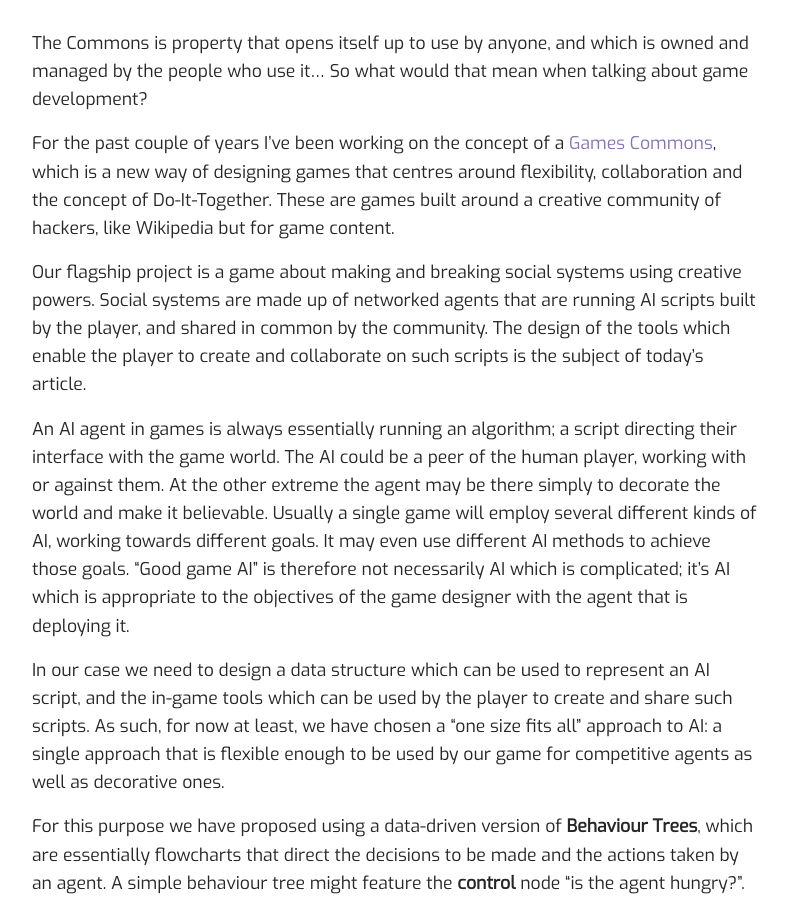
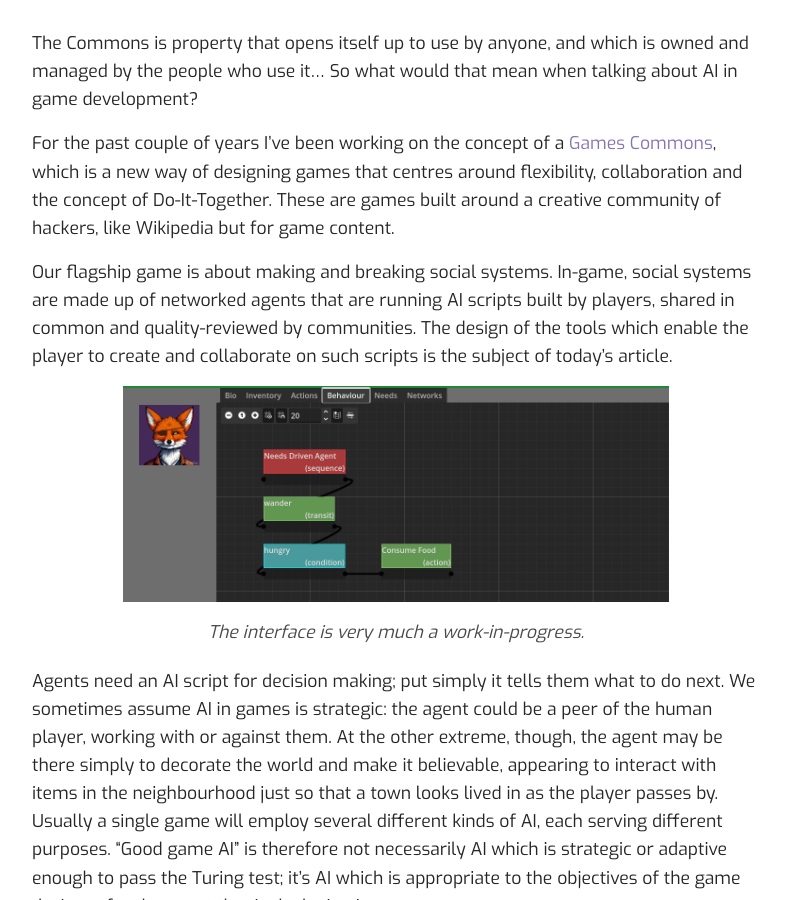
Before and after one commit to calummackervoy/calummackervoy.github.io, a Jekyll site: the page built from en/_posts/2025-07-02-behaviour-trees.md, in a window 1280 px wide and 900 px high, scrolled down 609 px. Shown: the whole window, without its empty margins (244-1032 px from the left). Built offline with Jekyll 4.4.1, drawn with Linux system fonts in a browser that asks for light colours; some of the changed text lies outside the part shown.

Commit message:
Re-written introduction to Behaviour Trees article

```diff
--- a/en/_posts/2025-07-02-behaviour-trees.md
+++ b/en/_posts/2025-07-02-behaviour-trees.md
@@ -8,21 +8,24 @@ lang-ref: commons-behaviour-trees
 header_image: '/assets/img/post_headers/03.jpg'
 ---
 
-The Commons is property that opens itself up to use by anyone, and which is owned and managed by the people who use it... So what would that mean when talking about game development?
+The Commons is property that opens itself up to use by anyone, and which is owned and managed by the people who use it... So what would that mean when talking about AI in game development?
 
 For the past couple of years I've been working on the concept of a [Games Commons](https://gamescommons.com/), which is a new way of designing games that centres around flexibility, collaboration and the concept of Do-It-Together. These are games built around a creative community of hackers, like Wikipedia but for game content.
 
-Our flagship project is a game about making and breaking social systems using creative powers. Social systems are made up of networked agents that are running AI scripts built by the player, and shared in common by the community. The design of the tools which enable the player to create and collaborate on such scripts is the subject of today's article.
+Our flagship game is about making and breaking social systems. In-game, social systems are made up of networked agents that are running AI scripts built by players, shared in common and quality-reviewed by communities. The design of the tools which enable the player to create and collaborate on such scripts is the subject of today's article.
 
-An AI agent in games is always essentially running an algorithm; a script directing their interface with the game world. The AI could be a peer of the human player, working with or against them. At the other extreme the agent may be there simply to decorate the world and make it believable. Usually a single game will employ several different kinds of AI, working towards different goals. It may even use different AI methods to achieve those goals. "Good game AI" is therefore not necessarily AI which is complicated; it's AI which is appropriate to the objectives of the game designer with the agent that is deploying it.
+<img src="{{ '/assets/img/post_assets/behaviour-trees/simpolis-bt-interface.png' | absolute_url }}" class="blog-centred-image" alt="The Heads Up Display of Sim Polis, showing the portrait of a humanoid Fox and a number of tabs for the basic information, inventory and behaviours of the Fox. The selected tab shows a grid with a number of branching nodes, the AI behaviour script for the character" />
+<p class="image-caption">The interface is very much a work-in-progress.</p>
 
-In our case we need to design a data structure which can be used to represent an AI script, and the in-game tools which can be used by the player to create and share such scripts. As such, for now at least, we have chosen a "one size fits all" approach to AI: a single approach that is flexible enough to be used by our game for competitive agents as well as decorative ones.
+Agents need an AI script for decision making; put simply it tells them what to do next. We sometimes assume AI in games is strategic: the agent could be a peer of the human player, working with or against them. At the other extreme, though, the agent may be there simply to decorate the world and make it believable, appearing to interact with items in the neighbourhood just so that a town looks lived in as the player passes by. Usually a single game will employ several different kinds of AI, each serving different purposes. "Good game AI" is therefore not necessarily AI which is strategic or adaptive enough to pass the Turing test; it's AI which is appropriate to the objectives of the game designer for the agent that is deploying it.
 
-For this purpose we have proposed using a data-driven version of **Behaviour Trees**, which are essentially flowcharts that direct the decisions to be made and the actions taken by an agent. A simple behaviour tree might feature the **control** node "is the agent hungry?". If the agent is hungry, it would execute the action node: "eat something". If the agent is not hungry, it would follow the other side of the tree.
+The design of Sim Polis revolves around flexible systems that are evolving with player interaction, and the AI as such needs to be adaptable to the "open world assumption" (meaning, anything is possible.) It's not enough to have an apple merchant show up in the town square every morning expecting to sell his apples, if due to player interaction apples are now widely believed to be poisonous by the townspeople or the town square has been overrun by zombies. Better than not showing up at all, the apple merchant _should_ show up in the town square, they should realise that something is wrong and then they should start to panic. Flexibility like this is challenging enough, but we also need a structure accessible enough that players can create and share these this scripts themselves via the interface. Thankfully both of these vectors favour a _modular_ approach to AI: when the apple merchant needs to panic, they can discover a "panic module", which they can be designed and executed in relative isolation to everyday merchant behaviour.
+
+The perfect structure for this is also fairly common in game design. **Behaviour Trees** are essentially flowcharts that direct the decisions to be made and the actions taken by an agent. A simple behaviour tree might instruct an agent to eat if it is hungry:
 
 <img src="{{ '/assets/img/post_assets/behaviour-trees/behaviour_tree_example.png' | absolute_url }}" class="blog-centred-image" alt="A flowchart displays a control node, 'hungry?'. One branch (yes) feeds into the action node, 'eat'. A second branch (no) feeds into another control node, labelled '...' to illustrate that in this case the tree continues" />
 
-The result of the above tree is that hunger is prioritised. If the agent is not hungry, then the flow continues. We can imagine a situation where (relieved of hunger) the agent is free to subsequently pursue a more whimsical chain of behaviours:
+The tree here begins with the **control** node "is the agent hungry?". If the agent is hungry, it would execute the action node: "eat something". If the agent is not hungry, it would follow the other side of the tree. The result is that hunger is prioritised. If the agent is not hungry, then the flow continues. We can imagine a situation where (relieved of hunger) the agent is free to subsequently pursue a more whimsical chain of behaviours:
 
 <img src="{{ '/assets/img/post_assets/behaviour-trees/wander_shout.png' | absolute_url }}" class="blog-full-image" alt="In a second example, the flowchart leads through two action nodes; wander and shout. These nodes are followed by a new type of node, a mutate node, which is labelled 'destroy branch'. Finally we have a control node signifying that the tree continues">
 
```
Also changed, not shown: assets/img/post_assets/behaviour-trees/simpolis-bt-interface.png (added).
